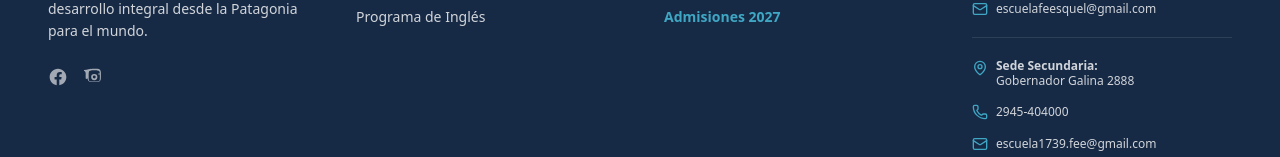
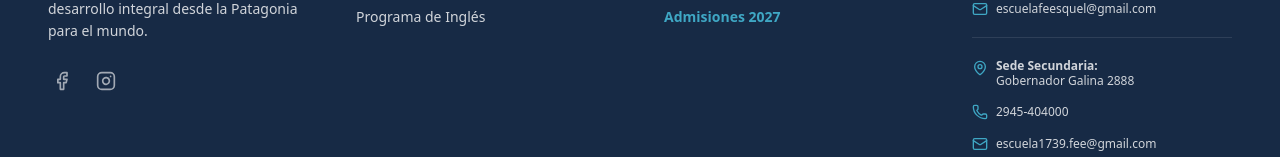
Before and after one commit to leanchoi/fee-web, a Next.js app: page / in a window 1280 px wide. Shown: the part 5431-5588 px from the top of the page. Built offline with nearby package versions, Linux system fonts and the light colour scheme; a web font is replaced by a local one.

Commit message:
iconos-redes

```diff
--- a/src/components/layout/Footer.tsx
+++ b/src/components/layout/Footer.tsx
@@ -26,22 +26,26 @@ export function Footer() {
                 href="https://www.facebook.com/fundacioneducativaesquel/?locale=es_LA"
                 target="_blank"
                 rel="noopener noreferrer"
-                className="text-white/60 hover:text-brand-yellow transition-colors"
+                className="text-white/60 hover:text-brand-yellow transition-colors p-1"
                 title="Facebook Oficial"
+                aria-label="Facebook Oficial"
               >
-                <svg className="w-5 h-5" fill="currentColor" viewBox="0 0 24 24" aria-hidden="true">
-                  <path fillRule="evenodd" d="M22 12c0-5.523-4.477-10-10-10S2 6.477 2 12c0 4.991 3.657 9.128 8.438 9.878v-6.987h-2.54V12h2.54V9.797c0-2.506 1.492-3.89 3.777-3.89 1.094 0 2.238.195 2.238.195v2.46h-1.26c-1.243 0-1.63.771-1.63 1.562V12h2.773l-.443 2.89h-2.33v6.988C18.343 21.128 22 16.991 22 12z" clipRule="evenodd" />
+                <svg className="w-5 h-5" viewBox="0 0 24 24" fill="none" stroke="currentColor" strokeWidth="2" strokeLinecap="round" strokeLinejoin="round">
+                  <path d="M18 2h-3a5 5 0 0 0-5 5v3H7v4h3v8h4v-8h3l1-4h-4V7a1 1 0 0 1 1-1h3z" />
                 </svg>
               </a>
               <a
                 href="https://www.instagram.com/fundacioneducativaesquel/"
                 target="_blank"
                 rel="noopener noreferrer"
-                className="text-white/60 hover:text-brand-yellow transition-colors"
+                className="text-white/60 hover:text-brand-yellow transition-colors p-1"
                 title="Instagram Oficial"
+                aria-label="Instagram Oficial"
               >
-                <svg className="w-5 h-5" fill="currentColor" viewBox="0 0 24 24" aria-hidden="true">
-                  <path fillRule="evenodd" d="M12.315 2c2.43 0 2.784.008 3.752.052 2.73.124 4.093 1.528 4.21 4.21.044.968.052 1.322.052 3.752 0 2.43-.008 2.784-.052 3.752-.117 2.683-1.482 4.084-4.21 4.21-.968.044-1.322.052-3.752.052-2.43 0-2.784-.008-3.752-.052-2.73-.124-4.093-1.528-4.21-4.21C2.044 14.784 2 14.43 2 12c0-2.43.008-2.784.052-3.752.117-2.68-1.482-4.084-4.21-4.21C9.216 2.008 9.57 2 12 2h.315zm0 2c-2.404 0-2.687.009-3.636.052-2.15.098-2.923.865-3.02 3.02C5.61 8.016 5.6 8.3 5.6 10.706c0 2.404.009 2.687.052 3.636.098 2.15.865 2.923 3.02 3.02.949.043 1.233.052 3.636.052 2.404 0 2.687-.009 3.636-.052 2.15-.098 2.923-.865 3.02-3.02.043-.949.052-1.233.052-3.636 0-2.404-.009-2.687-.052-3.636-.098-2.15-.865-2.923-3.02-3.02-.949-.043-1.233-.052-3.636-.052zm0 4.25a3.75 3.75 0 100 7.5 3.75 3.75 0 000-7.5zm0 2a1.75 1.75 0 110 3.5 1.75 1.75 0 010-3.5zm5.75-2.75a.9.9 0 100 1.8.9.9 0 000-1.8z" clipRule="evenodd" />
+                <svg className="w-5 h-5" viewBox="0 0 24 24" fill="none" stroke="currentColor" strokeWidth="2" strokeLinecap="round" strokeLinejoin="round">
+                  <rect width="20" height="20" x="2" y="2" rx="5" ry="5" />
+                  <path d="M16 11.37A4 4 0 1 1 12.63 8 4 4 0 0 1 16 11.37z" />
+                  <line x1="17.5" x2="17.51" y1="6.5" y2="6.5" />
                 </svg>
               </a>
             </div>
```
